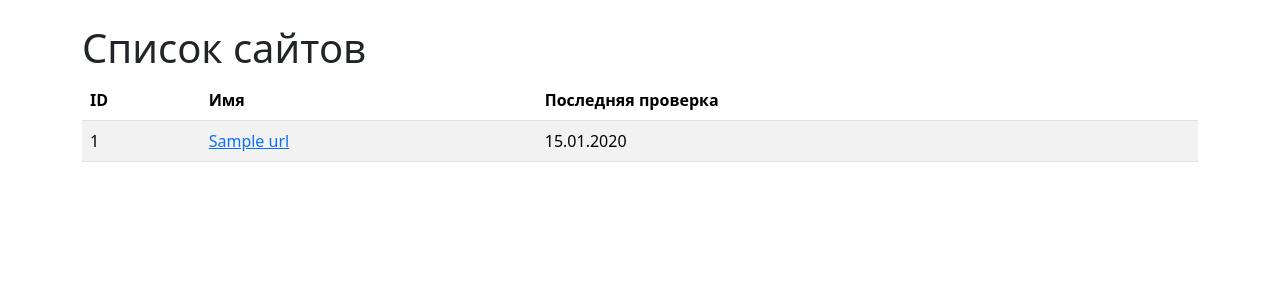
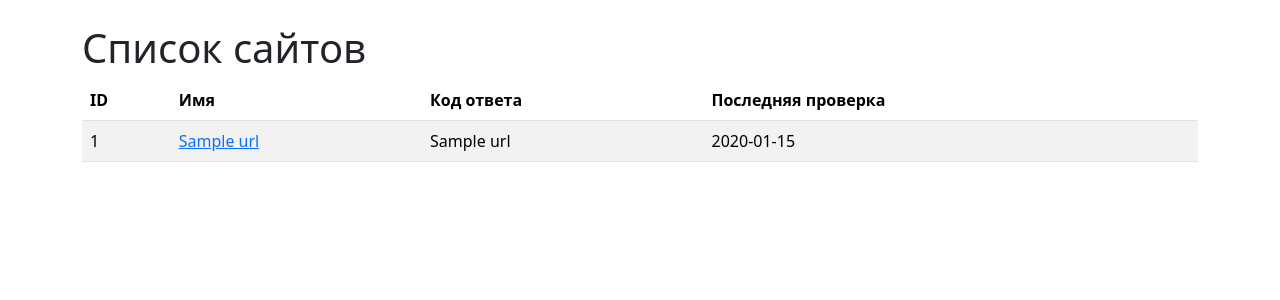
Before and after one commit to rssolgaleo/Page-Analyzer, a Flask app: page /urls in a window 1280 px wide. Shown: the top 300 px of the page. Run offline with Flask 3, Linux system fonts and the light colour scheme; a database or web service that is not in the repository returns one stand-in record (values such as "Sample title"); some libraries are stand-ins or nearby versions.

Commit message:
feat: add real check URL status code

```diff
--- a/page_analyzer/app.py
+++ b/page_analyzer/app.py
@@ -7,6 +7,8 @@ import validators
 from urllib.parse import urlparse
 from .db import get_connection
 from datetime import datetime
+import requests
+from requests.exceptions import RequestException
 
 load_dotenv()
 
@@ -56,7 +58,13 @@ def list_urls():
         with conn.cursor() as cursor:
             cursor.execute(
                 """
-                SELECT id, name, created_at FROM urls ORDER BY created_at DESC
+                SELECT urls.id, urls.name,
+                MAX(url_checks.created_at) AS last_check,
+                MAX(url_checks.status_code) AS status_code
+                FROM urls
+                LEFT JOIN url_checks ON urls.id = url_checks.url_id
+                GROUP BY urls.id
+                ORDER BY urls.id DESC
                 """
             )
             urls = cursor.fetchall()
@@ -75,7 +83,7 @@ def show_url(url_id):
 
             cursor.execute(
                 """
-                SELECT id, created_at FROM url_checks
+                SELECT id, status_code, created_at FROM url_checks
                 WHERE url_id = %s ORDER BY created_at DESC
                 """,
                 (url_id, )
@@ -90,12 +98,34 @@ def show_url(url_id):
 
 @app.post('/urls/<int:url_id>/checks')
 def check_url(url_id):
-    with get_connection() as conn:
-        with conn.cursor() as cursor:
-            cursor.execute(
-                'INSERT INTO checks (url_id) VALUES (%s) RETURNING id',
-                (url_id, datetime.now())
-            )
-            conn.commit()
-            flash('Проверка успешно добавлена', 'success')
+    try:
+        with get_connection() as conn:
+            with conn.cursor() as cur:
+                cur.execute("SELECT name FROM urls WHERE id = %s", (url_id,))
+                row = cur.fetchone()
+                if not row:
+                    flash('URL не найден', 'danger')
+                    return redirect(url_for('list_urls'))
+                url = row[0]
+
+        response = requests.get(url, timeout=5)
+        response.raise_for_status()
+        status_code = response.status_code
+
+        with get_connection() as conn:
+            with conn.cursor() as cur:
+                cur.execute(
+                    '''
+                    INSERT INTO url_checks (url_id, status_code, created_at)
+                    VALUES (%s, %s, %s)
+                    ''',
+                    (url_id, status_code, datetime.now())
+                )
+                conn.commit()
+
+        flash('Проверка успешно выполнена', 'success')
+
+    except RequestException:
+        flash('Произошла ошибка при проверке', 'danger')
+
     return redirect(url_for('show_url', url_id=url_id))
--- a/page_analyzer/templates/urls/index.html
+++ b/page_analyzer/templates/urls/index.html
@@ -7,6 +7,7 @@
     <tr>
       <th>ID</th>
       <th>Имя</th>
+      <th>Код ответа</th>
       <th>Последняя проверка</th>
     </tr>
   </thead>
@@ -15,6 +16,7 @@
     <tr>
       <td>{{ url[0] }}</td>
       <td><a href="{{ url_for('show_url', url_id=url[0]) }}">{{ url[1] }}</a></td>
+      <td>{{ url[3] or '—' }}</td>
       <td>{{ url[2].strftime('%d.%m.%Y') if url[2] else '' }}</td>
     </tr>
     {% endfor %}
--- a/page_analyzer/templates/urls/show.html
+++ b/page_analyzer/templates/urls/show.html
@@ -32,6 +32,7 @@
   <thead>
     <tr>
       <th>ID</th>
+      <th>Код ответа</th>
       <th>Дата</th>
     </tr>
   </thead>
@@ -39,7 +40,8 @@
     {% for check in checks %}
     <tr>
       <td>{{ check[0] }}</td>
-      <td>{{ check[1].strftime('%d.%m.%Y') }}</td>
+      <td>{{ check[1] or '—' }}</td>
+      <td>{{ check[2].strftime('%d.%m.%Y') }}</td>
     </tr>
     {% endfor %}
   </tbody>
--- a/pyproject.toml
+++ b/pyproject.toml
@@ -9,6 +9,7 @@ dependencies = [
     "gunicorn>=23.0.0",
     "psycopg2>=2.9.10",
     "python-dotenv>=1.1.0",
+    "requests>=2.32.3",
     "validators>=0.35.0",
 ]
 
```
Also changed, not shown: 1 other file.
